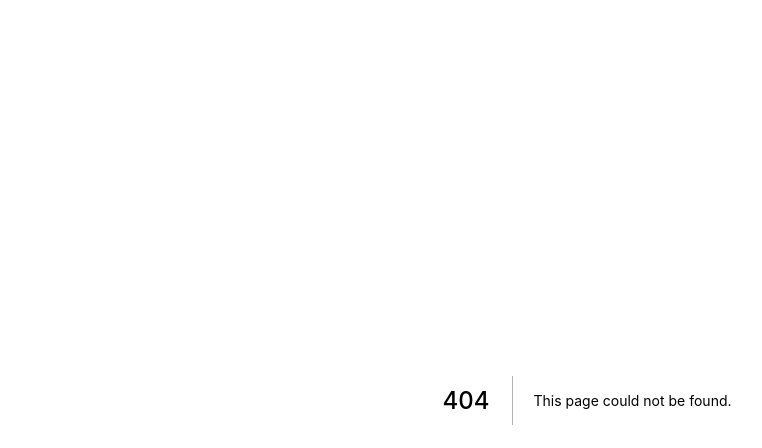
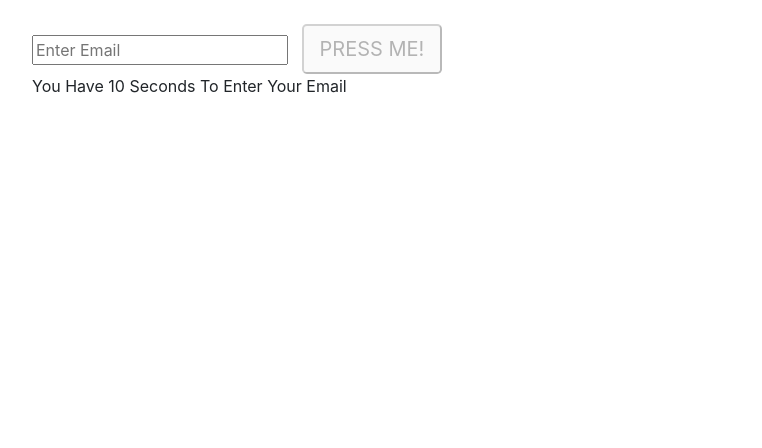
Before and after one commit to Darmaiad/pluralsight-using-react-hooks, a Next.js app: page /emailvalidating in a window 1280 px wide. Before the commit this address had no page. Shown: the top 448 px of the page, without its empty margins (53-815 px from the left). Built offline with nearby package versions, Linux system fonts and the light colour scheme.

Commit message:
Custom EmailValidation Hook, composed by many Hooks

```diff
--- /dev/null
+++ b/pages/emailvalidating.js
@@ -0,0 +1,8 @@
+import React from "react";
+import "bootstrap/dist/css/bootstrap.min.css";
+
+import EmailValidatingForm from "../src/EmailValidatingForm";
+
+const emailvalidating = () => <EmailValidatingForm />;
+
+export default emailvalidating;
--- /dev/null
+++ b/src/EmailValidatingForm.jsx
@@ -0,0 +1,44 @@
+import React from 'react';
+import 'bootstrap/dist/css/bootstrap.min.css';
+
+import useEmailValidation from './useEmailValidation';
+import '../public/site.css';
+
+const EmailValidatingForm = () => {
+    const { count, email, setEmail, emailValid } = useEmailValidation(15);
+
+    return (
+        <div className="container">
+            <br />
+            <div>
+                <div className="content">
+                    <input
+                        disabled={count <= 0}
+                        value={email}
+                        onChange={e => setEmail(e.target.value)}
+                        placeholder="Enter Email"
+                        type="email"
+                        name="email"
+                        required
+                    />
+                    &nbsp;&nbsp;&nbsp;
+                    <button
+                        disabled={!emailValid || count <= 0}
+                        onClick={() => alert(`button clicked with email ${email}`)}
+                        className="btn-lg"
+                        type="submit"
+                    >
+                      PRESS ME!
+                    </button>
+                    <div>
+                        {count > 0
+                            ? `You Have ${count} Seconds To Enter Your Email`
+                            : 'Time is Up'}
+                    </div>
+                </div>
+            </div>
+        </div>
+    );
+};
+
+export default EmailValidatingForm;
--- /dev/null
+++ b/src/useEmailValidation.js
@@ -0,0 +1,34 @@
+import { useState, useReducer } from 'react';
+import useInterval from './useInterval';
+
+const useEmailValidation = (secondsFormValidFor) => {
+    const validateEmail = email => {
+        const re = /^(([^<>()[\]\\.,;:\s@\"]+(\.[^<>()[\]\\.,;:\s@\"]+)*)|(\".+\"))@((\[[0-9]{1,3}\.[0-9]{1,3}\.[0-9]{1,3}\.[0-9]{1,3}\])|(([a-zA-Z\-0-9]+\.)+[a-zA-Z]{2,}))$/;
+        return re.test(email);
+    };
+
+    const [emailValid, setEmailValid] = useState(false);
+
+    const reducer = (state, action) => {
+        state = action;
+        setEmailValid(validateEmail(state));
+        return action;
+    };
+
+    const [email, setEmail] = useReducer(reducer, '');
+    const [count, setCount] = useState(secondsFormValidFor);
+
+    useInterval(() => {
+        setCount(count - 1);
+    },
+    count > 0 ? 1000 : null);
+
+    return {
+        emailValid,
+        email,
+        setEmail,
+        count,
+    };
+};
+
+export default useEmailValidation;
--- /dev/null
+++ b/src/useInterval.js
@@ -0,0 +1,23 @@
+// https://overreacted.io/making-setinterval-declarative-with-react-hooks/
+import { useEffect, useRef } from 'react';
+
+const useInterval = (callback, delay) => {
+    const savedCallback = useRef();
+
+    // Remember the latest function.
+    useEffect(() => {
+        savedCallback.current = callback;
+    }, [callback]);
+
+    // Set up the interval.
+    useEffect(() => {
+        const tick = () => savedCallback.current();
+
+        if (delay !== null) {
+            const id = setInterval(tick, delay);
+            return () => clearInterval(id);
+        }
+    }, [delay]);
+};
+
+export default useInterval;
```
